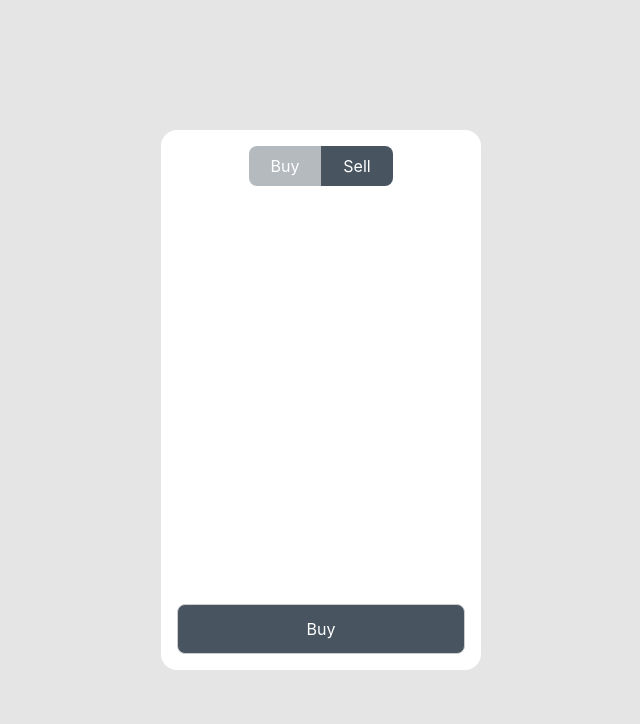
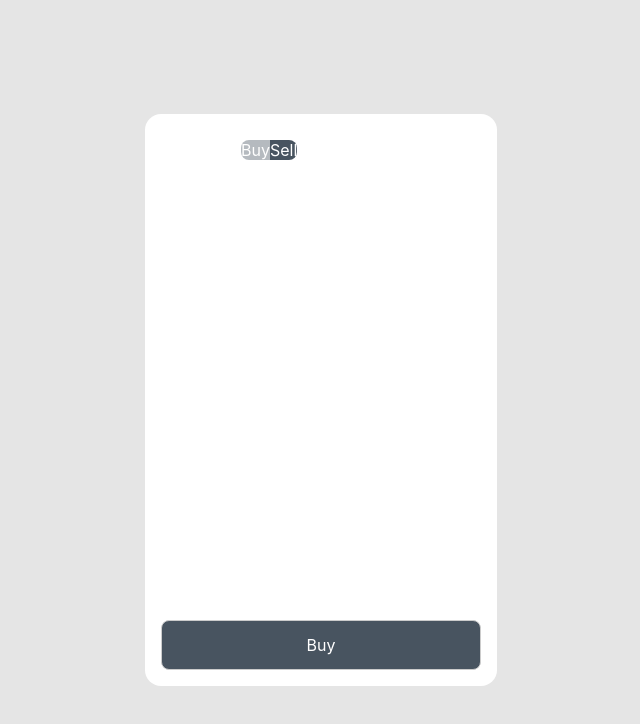
Before and after one commit to DimensionSoftware/snapwallet.io, a Svelte app in the folder widget/: page / in a window 1280 px wide. Shown: the top 724 px of the page, without its empty margins (319-959 px from the left). Built offline with nearby package versions, Linux system fonts and the light colour scheme.

Commit message:
fix: div dimensions

```diff
--- a/widget/src/App.svelte
+++ b/widget/src/App.svelte
@@ -26,7 +26,7 @@
 <style lang="scss">
   @import './styles/_vars.scss';
 
-  :global(body, html, main, div) {
+  :global(body, html) {
     color: $textColor1;
     margin: 0;
     padding: 0;
@@ -60,6 +60,8 @@
     overflow-y: scroll;
     display: flex;
     flex-direction: column;
+    // Used by toast
+    position: relative;
   }
 
   @media screen and (max-width: 450px) {
```
